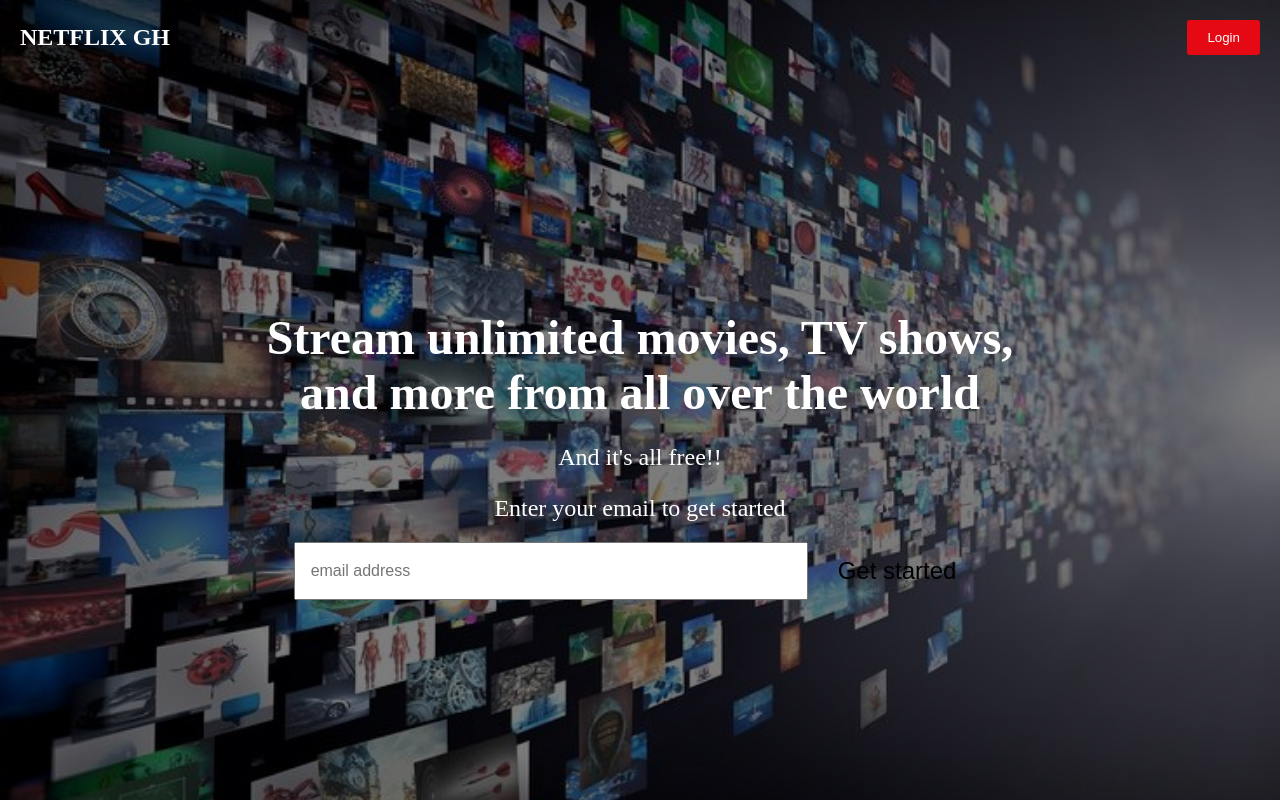
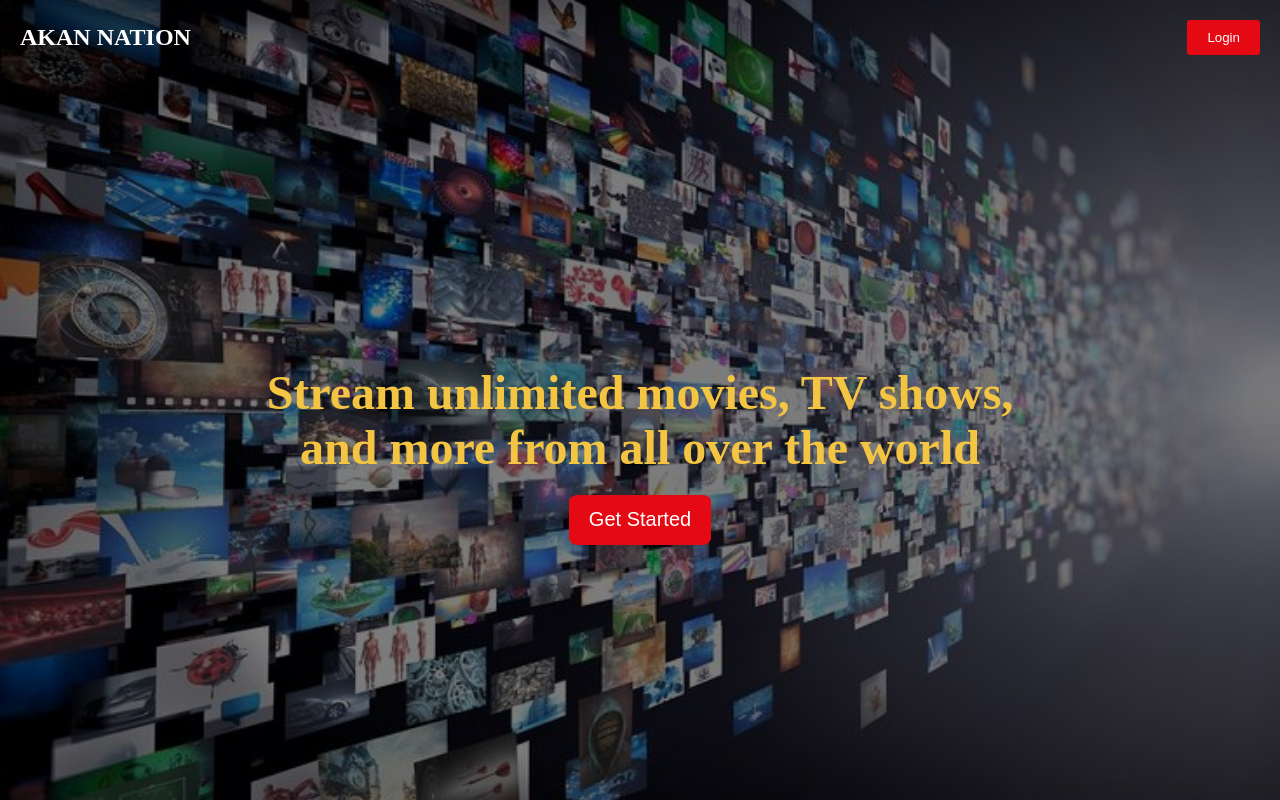
Before and after one commit to Naanaaraba/AkanNation, a PHP site: page / in a window 1280 px wide. Run offline with PHP 8.4, Linux system fonts and the light colour scheme.

Commit message:
changed text color

```diff
--- a/index.html
+++ b/index.html
@@ -14,7 +14,7 @@
 
             <header>
                 <nav>
-                    <h1>NETFLIX GH</h1>
+                    <h1>AKAN NATION</h1>
                     <button>
                         <a href="Login Page.html" target = "_blank">Login</a>
                     </button>
@@ -24,11 +24,11 @@
             <main>
                 <div class="main-section-content">
                     <h2>Stream unlimited movies, TV shows, and more from all over the world</h2>
-                    <p>And it's all free!!</p>
-                    <p>Enter your email to get started</p>
+
                     <div class="signup">
-                        <input type="email" placeholder="email address">
-                        <button>Get started</button>
+                        <button>
+                            <a href="signUp.html" target="_blank">Get Started</a>
+                        </button>
                     </div>
                 </div>
             </main>
--- a/project-css-styles.css
+++ b/project-css-styles.css
@@ -80,19 +80,22 @@ main {
     margin-bottom: 20px;
 }
 
+.main-section-content h2 {
+    color:#f4c542;
+}
+
 .signup {
     display: flex;
     justify-content: center;
     margin-top: 20px;
 }
 
-.signup input {
-    padding: 15px;
-    width: 60%;
-    font-size: 1rem;
+.signup button {
+    display: inline-block;
+    background-color: #e50914;
+    color: white;
+    text-decoration: none;
+    border-radius: 8px;
+    height: 50px;
+    font-size: 20px;
 }
-
-.signup button {
-    font-size: 1.5rem;
-    padding: 15px 30px;
-}
```
